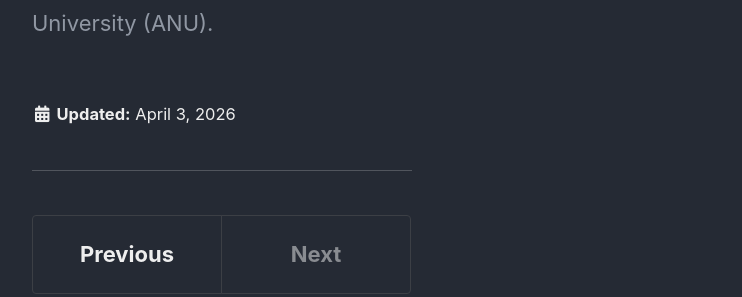
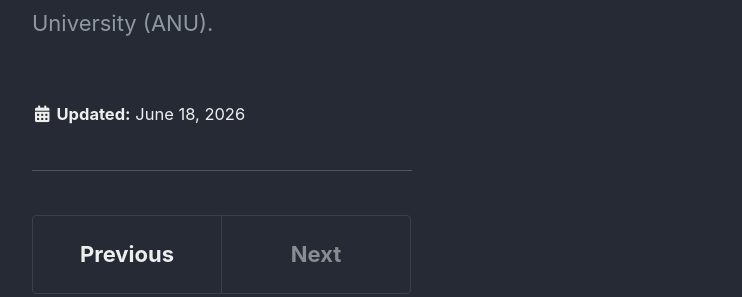
Before and after one commit to schmlz/schmlz.github.io, a Jekyll site: the page built from _posts/2026-06-18-phd-thesis.markdown, in a window 1280 px wide. Shown: the part 714-1011 px from the top of the page, without its empty margins (418-1160 px from the left). Built offline with Jekyll 4.4.1, drawn with Linux system fonts in a browser that asks for light colours; cached includes are drawn as plain includes.

Commit message:
fixing broken links and dates

```diff
--- a/_posts/2026-06-11-haxp-mugs.markdown
+++ b/_posts/2026-06-11-haxp-mugs.markdown
@@ -5,7 +5,7 @@ header:
   # image: /assets/images/cognere/cognere_summary.svg
   # teaser: /assets/images/cognere/cognere_summary.svg
 # classes: wide
-last_modified_at: 2026-04-03
+last_modified_at: 2026-06-18
 excerpt_separator: <!--more-->
 ---
 
--- a/_posts/2026-06-18-phd-thesis.markdown
+++ b/_posts/2026-06-18-phd-thesis.markdown
@@ -5,7 +5,7 @@ header:
   # image: /assets/images/cognere/cognere_summary.svg
   # teaser: /assets/images/cognere/cognere_summary.svg
 # classes: wide
-last_modified_at: 2026-04-03
+last_modified_at: 2026-06-18
 excerpt_separator: <!--more-->
 ---
 
```
Also changed, not shown: 1 other file.
